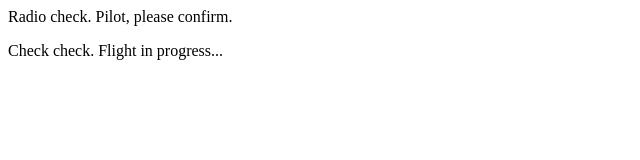
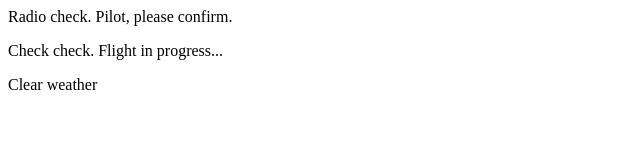
Before and after one commit to bumbleb5/communication-log, a plain HTML site: page index.html in a window 1280 px wide. Shown: the whole page, without its empty margins (0-640 px from the left). Drawn offline with Linux system fonts and the light colour scheme.

Commit message:
good weather

```diff
--- a/index.html
+++ b/index.html
@@ -2,5 +2,6 @@
    <body>
       <p>Radio check. Pilot, please confirm.</p>
       <p>Check check. Flight in progress...</p>
+      <p>Clear weather</p>
    </body>
 </html>
```
